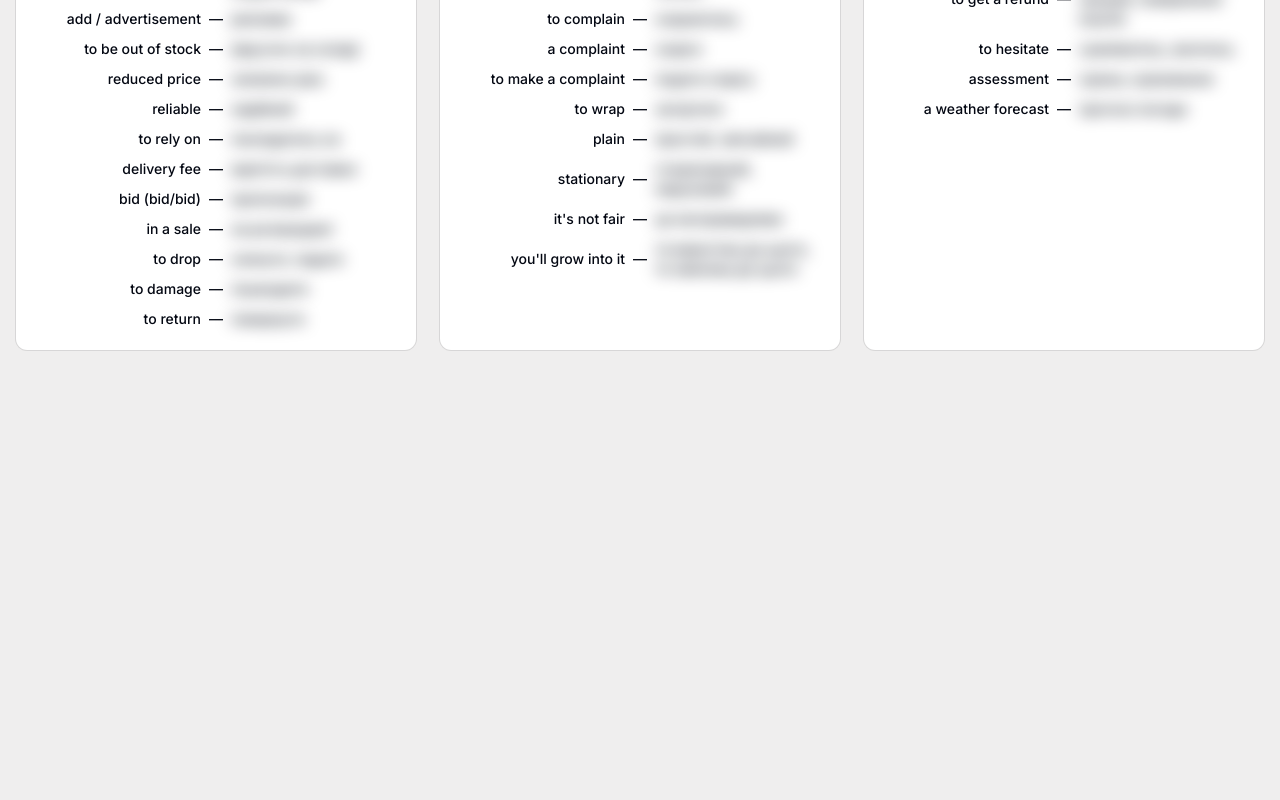
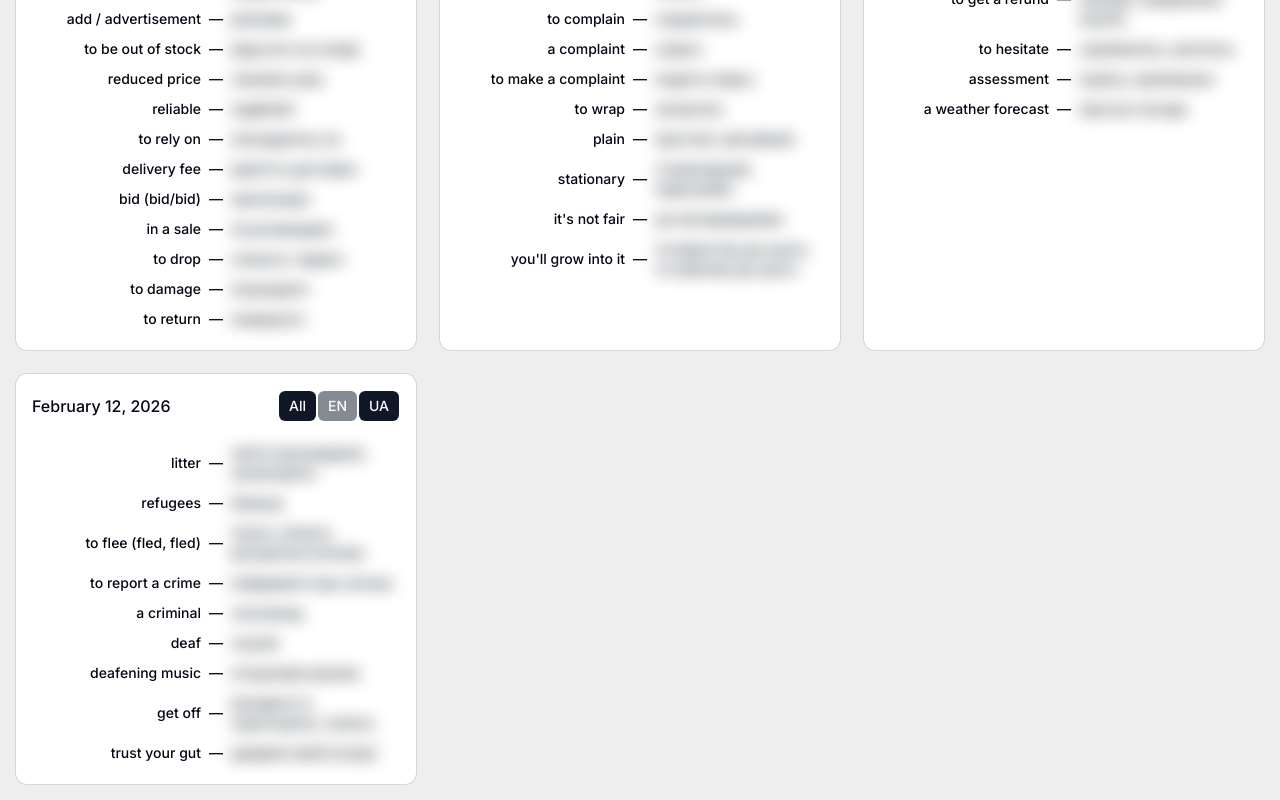
Before and after one commit to iSefero/English-helper, a Next.js app: page /words in a window 1280 px wide. Shown: the part 3132-3932 px from the top of the page. Before the commit the page ends 3498 px from the top, so only its background shows below. Built offline with nearby package versions, Linux system fonts and the light colour scheme.

Commit message:
Added new words

```diff
--- a/views/Words/words.tsx
+++ b/views/Words/words.tsx
@@ -2425,4 +2425,145 @@ export const lessons = [
       },
     ],
   },
+  {
+    date: "02.12.2026",
+    words: [
+      {
+        term: "litter",
+        translation: "сміття (розкидане), засмічувати",
+        examples: [
+          <span>
+            The park was full of <strong>litter</strong>.
+          </span>,
+          <span>
+            Please don’t drop <strong>litter</strong> on the street.
+          </span>,
+          <span>
+            It’s illegal to <strong>litter</strong> in this area.
+          </span>,
+        ],
+      },
+      {
+        term: "refugees",
+        translation: "біженці",
+        examples: [
+          <span>
+            Many <strong>refugees</strong> left the country because of the war.
+          </span>,
+          <span>
+            The city welcomed <strong>refugees</strong> from abroad.
+          </span>,
+          <span>
+            Food and shelter were provided for the <strong>refugees</strong>.
+          </span>,
+        ],
+      },
+      {
+        term: "to flee (fled, fled)",
+        translation: "тікати, втікати, рятуватися втечею",
+        examples: [
+          <span>
+            They <strong>fled</strong> the burning building.
+          </span>,
+          <span>
+            Thousands of people had to <strong>flee</strong> their homes.
+          </span>,
+          <span>
+            The thief <strong>fled</strong> the scene.
+          </span>,
+        ],
+      },
+      {
+        term: "to report a crime",
+        translation: "повідомити про злочин",
+        examples: [
+          <span>
+            You should <strong>report a crime</strong> to the police
+            immediately.
+          </span>,
+          <span>
+            She decided to <strong>report the crime</strong>.
+          </span>,
+          <span>
+            He called 911 to <strong>report a crime</strong>.
+          </span>,
+        ],
+      },
+      {
+        term: "a criminal",
+        translation: "злочинець",
+        examples: [
+          <span>
+            The police arrested the <strong>criminal</strong>.
+          </span>,
+          <span>
+            The <strong>criminal</strong> was sentenced to prison.
+          </span>,
+          <span>
+            They are searching for a dangerous <strong>criminal</strong>.
+          </span>,
+        ],
+      },
+      {
+        term: "deaf",
+        translation: "глухий",
+        examples: [
+          <span>
+            He was born <strong>deaf</strong>.
+          </span>,
+          <span>
+            She is <strong>deaf</strong> in one ear.
+          </span>,
+          <span>
+            The device helps <strong>deaf</strong> people communicate.
+          </span>,
+        ],
+      },
+      {
+        term: "deafening music",
+        translation: "оглушлива музика",
+        examples: [
+          <span>
+            The club played <strong>deafening music</strong> all night.
+          </span>,
+          <span>
+            I couldn’t hear you over the <strong>deafening music</strong>.
+          </span>,
+          <span>
+            The speakers produced <strong>deafening music</strong>.
+          </span>,
+        ],
+      },
+      {
+        term: "get off",
+        translation: "виходити (з транспорту), злізати",
+        examples: [
+          <span>
+            We <strong>got off</strong> the bus at the next stop.
+          </span>,
+          <span>
+            Please <strong>get off</strong> the train carefully.
+          </span>,
+          <span>
+            He <strong>got off</strong> his bike quickly.
+          </span>,
+        ],
+      },
+      {
+        term: "trust your gut",
+        translation: "довіряй своїй інтуїції",
+        examples: [
+          <span>
+            Sometimes you just have to <strong>trust your gut</strong>.
+          </span>,
+          <span>
+            I didn’t have proof, but I <strong>trusted my gut</strong>.
+          </span>,
+          <span>
+            <strong>Trust your gut</strong> when making important decisions.
+          </span>,
+        ],
+      },
+    ],
+  },
 ];
```
